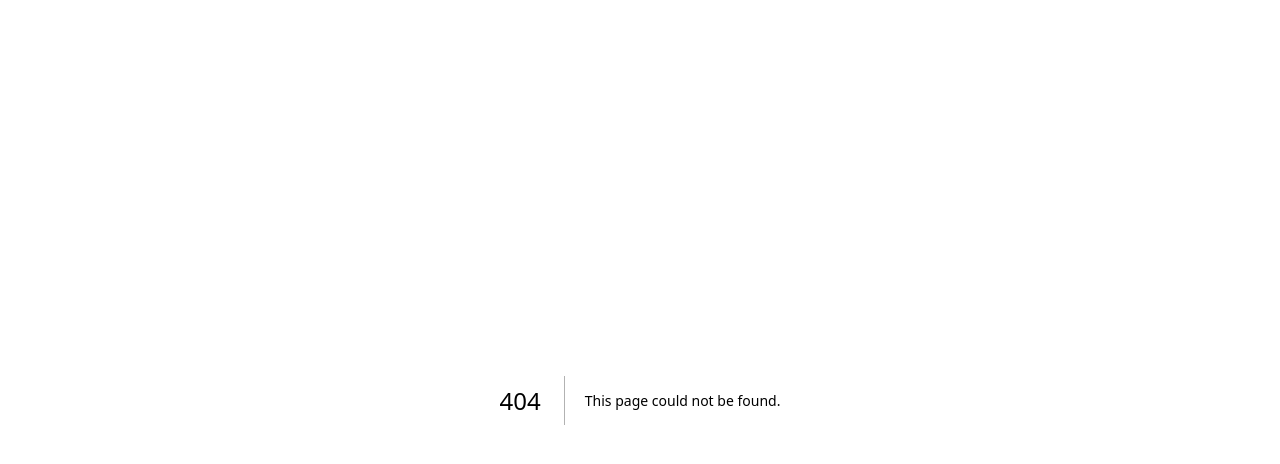
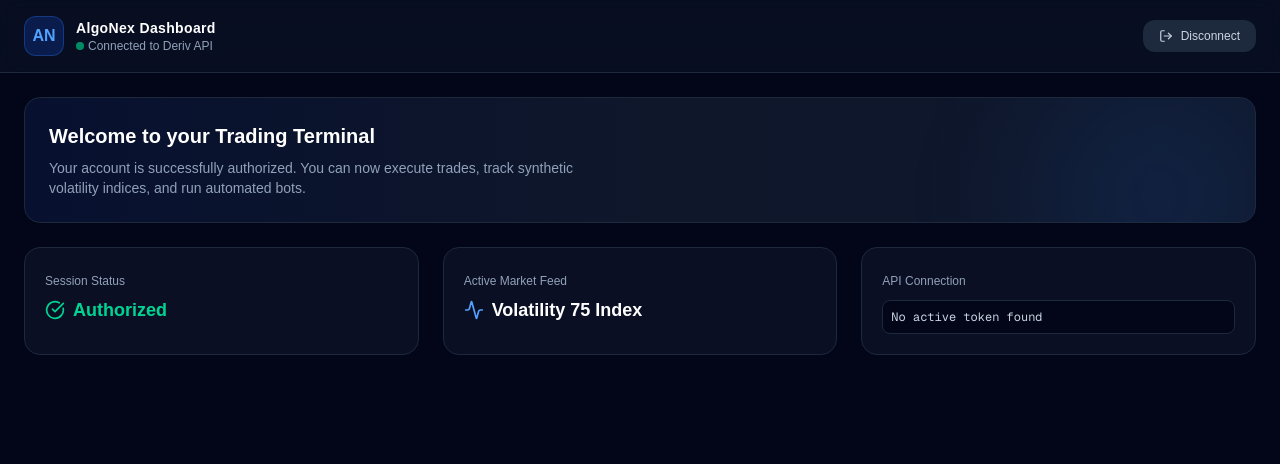
Before and after one commit to Kabatabrian5/deriv-trading-app, a Next.js app: page /app in a window 1280 px wide. Before the commit this address had no page. Shown: the top 464 px of the page. Built offline with nearby package versions, Linux system fonts and the light colour scheme.

Commit message:
Add authenticated dashboard app route for Deriv OAuth callback

```diff
--- /dev/null
+++ b/src/app/app/page.tsx
@@ -0,0 +1,100 @@
+'use client';
+
+import { useEffect, useState } from 'react';
+import { useRouter } from 'next/navigation';
+import { Shield, CheckCircle, Activity, ArrowRight, LogOut } from 'lucide-react';
+
+export default function DashboardApp() {
+  const [token, setToken] = useState<string | null>(null);
+  const [accountInfo, setAccountInfo] = useState<any>(null);
+  const router = useRouter();
+
+  useEffect(() => {
+    // Deriv redirects back with query parameters or hash tokens (e.g., ?acct1=...&token1=...)
+    const params = new URLSearchParams(window.location.search);
+
+    // Look for Deriv token pattern in URL parameters
+    const extractedToken = params.get('token1') || params.get('acct1');
+
+    if (extractedToken) {
+      setToken(extractedToken);
+      localStorage.setItem('deriv_token', extractedToken);
+    } else {
+      // Check if already saved in local storage from a previous session
+      const savedToken = localStorage.getItem('deriv_token');
+      if (savedToken) {
+        setToken(savedToken);
+      }
+    }
+  }, []);
+
+  const handleLogout = () => {
+    localStorage.removeItem('deriv_token');
+    router.push('/');
+  };
+
+  return (
+    <div className="min-h-screen bg-slate-950 text-white flex flex-col">
+      {/* Top Navigation */}
+      <header className="border-b border-slate-800 bg-slate-900/50 backdrop-blur-md px-6 py-4 flex items-center justify-between">
+        <div className="flex items-center gap-3">
+          <div className="w-10 h-10 rounded-xl bg-blue-600/20 text-blue-400 flex items-center justify-center border border-blue-500/30 font-bold">
+            AN
+          </div>
+          <div>
+            <h1 className="font-bold text-sm tracking-wide">AlgoNex Dashboard</h1>
+            <p className="text-xs text-slate-400 flex items-center gap-1">
+              <span className="w-2 h-2 rounded-full bg-emerald-500 animate-pulse" /> Connected to Deriv API
+            </p>
+          </div>
+        </div>
+
+        <button
+          onClick={handleLogout}
+          className="px-4 py-2 rounded-xl bg-slate-800 hover:bg-slate-700 text-slate-300 text-xs font-medium transition-all flex items-center gap-2"
+        >
+          <LogOut className="w-3.5 h-3.5" /> Disconnect
+        </button>
+      </header>
+
+      {/* Main Content */}
+      <main className="flex-1 max-w-7xl w-full mx-auto p-6 space-y-6">
+        {/* Welcome Banner */}
+        <div className="bg-gradient-to-r from-blue-900/20 via-slate-900 to-slate-900 border border-slate-800 rounded-2xl p-6 relative overflow-hidden">
+          <div className="absolute right-0 top-0 translate-x-8 -translate-y-8 w-64 h-64 bg-blue-500/10 rounded-full blur-3xl pointer-events-none" />
+
+          <div className="relative z-10">
+            <h2 className="text-xl font-bold mb-2">Welcome to your Trading Terminal</h2>
+            <p className="text-slate-400 text-sm max-w-xl">
+              Your account is successfully authorized. You can now execute trades, track synthetic volatility indices, and run automated bots.
+            </p>
+          </div>
+        </div>
+
+        {/* Quick Stats Grid */}
+        <div className="grid grid-cols-1 md:grid-cols-3 gap-6">
+          <div className="bg-slate-900/60 border border-slate-800 rounded-2xl p-5">
+            <span className="text-xs text-slate-400 font-medium">Session Status</span>
+            <div className="text-lg font-bold text-emerald-400 mt-1 flex items-center gap-2">
+              <CheckCircle className="w-5 h-5" /> Authorized
+            </div>
+          </div>
+
+          <div className="bg-slate-900/60 border border-slate-800 rounded-2xl p-5">
+            <span className="text-xs text-slate-400 font-medium">Active Market Feed</span>
+            <div className="text-lg font-bold text-white mt-1 flex items-center gap-2">
+              <Activity className="w-5 h-5 text-blue-400" /> Volatility 75 Index
+            </div>
+          </div>
+
+          <div className="bg-slate-900/60 border border-slate-800 rounded-2xl p-5">
+            <span className="text-xs text-slate-400 font-medium">API Connection</span>
+            <div className="text-xs font-mono text-slate-300 mt-2 bg-slate-950 p-2 rounded-lg border border-slate-800 truncate">
+              {token ? `Token: ${token.substring(0, 10)}...` : 'No active token found'}
+            </div>
+          </div>
+        </div>
+      </main>
+    </div>
+  );
+}
```
